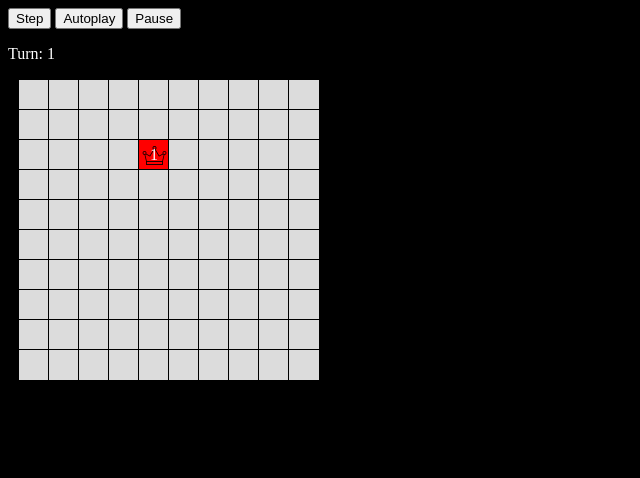
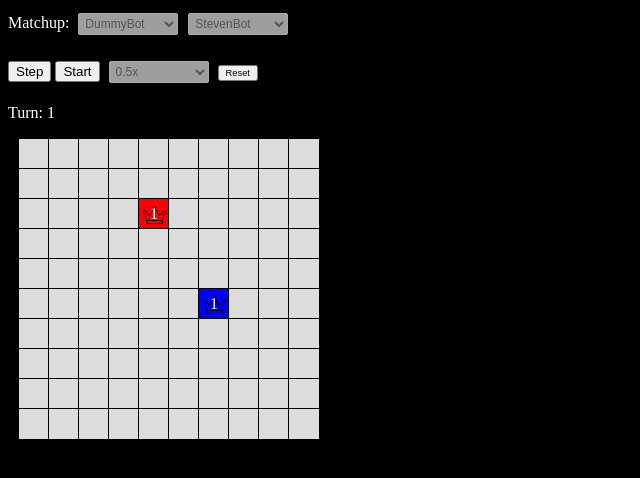
Before and after one commit to stevenhao/generalsAI, a plain HTML site: page simulator.html in a window 1280 px wide. Both pictures are taken after a click on the button "Step". Shown: the whole page, without its empty margins (0-640 px from the left). Drawn offline with Linux system fonts and the light colour scheme; grey boxes are pictures that could not be loaded.

Commit message:
improve simulator

```diff
--- /dev/null
+++ b/dummy.js
@@ -0,0 +1,85 @@
+var dummycnt = 0;
+var DummyBot = (function() {
+  // called every step of the game.
+  // game: an object representing the game state
+  // ctrl: an object used to submit moves
+  // call ctrl.move(sq1, sq2)
+
+  // -3: fogged empty square
+  // -4: fogged mountain
+  // -2: unfogged mountain
+  // -1: uncaptured stuff
+  // 0: your stuff
+
+  // 1) find any shortest path between square with >1 army and square not occupied with 0 army count
+  // 2) move that square in that direction
+  function step(game, ctrl) {
+    console.log('stepping. gamestate = ', game);
+    var best_path = null;
+    for (var i = 0; i < game.grid.length; ++i) {
+      if (game.grid[i].color == -1 && game.grid[i].army == 0) {
+        var path = getShortestPath(i, game);
+        if (path !== null && (best_path == null || path.length < best_path.length)) {
+          best_path = path;
+        }
+      }
+    }
+    if (best_path != null) {
+      ctrl.move(best_path[0], best_path[1]);
+    }
+  }
+
+  // gets the indices of the neighbors of an index x
+  function getNeighbors(x, game) {
+    var ans = [];
+    if (x % game.width > 0) {
+      ans.push(x - 1);
+    }
+    if (x % game.width < game.width - 1) {
+      ans.push(x + 1);
+    }
+    if (x - game.width > 0) {
+      ans.push(x - game.width);
+    }
+    if (x + game.width < game.grid.length) {
+      ans.push(x + game.width);
+    }
+    return ans;
+  }
+
+  // given the index of a square, get shortest path from start to a square s
+  // such that the the square has >= 2 army on it.
+  function getShortestPath(start, game) {
+    var path = [start];
+    var prev = {};
+    prev[start] = null;
+    var queue = [start];
+    while (queue.length > 0) {
+      var cur = queue.shift();
+      if (game.grid[cur].color == game.me && game.grid[cur].army > 1) {
+        ans = [cur];
+        while (prev[ans[ans.length - 1]] != null) {
+          ans.push(prev[ans[ans.length - 1]]);
+        }
+        return ans;
+      }
+      getNeighbors(cur, game).forEach(function (neigh) {
+        if (game.grid[neigh].color == game.me && !(neigh in prev)) {
+          queue.push(neigh);
+          prev[neigh] = cur;
+        }
+      });
+    }
+    return null;
+  }
+
+  dummycnt++;
+  var that = {
+    name: 'dummy-'+dummycnt, // the name that shows up on leaderboard
+    step: step,
+  };
+
+  return that;
+});
+
+window.DummyBot = DummyBot;
--- /dev/null
+++ b/simulator.css
@@ -0,0 +1,47 @@
+#grid {
+  position:relative;
+  margin: 10 10 10 10;
+  text-align:center;
+}
+
+.square {
+  border:1px solid black;
+  position:absolute;
+  vertical-align:middle;
+  color:white;
+  background-blend-mode: multiply;
+  background-position:center;
+  background-repeat:no-repeat;
+  background-size:25px 25px;
+}
+
+.army-text {
+  position:absolute;
+  transform:translateY(-50%);
+  top:50%;
+  width:100%;
+  font-family:Andale Mono;
+}
+
+
+/* css taken from https://codepen.io/ericrasch/pen/zjDBx */
+select {
+   -webkit-appearance: button;
+   -webkit-border-radius: 2px;
+   -webkit-box-shadow: 0px 1px 3px rgba(0, 0, 0, 0.1);
+   -webkit-padding-end: 20px;
+   -webkit-padding-start: 2px;
+   -webkit-user-select: none;
+   background-image: url(http://i62.tinypic.com/15xvbd5.png), -webkit-linear-gradient(#FAFAFA, #F4F4F4 40%, #E5E5E5);
+   background-position: 97% center;
+   background-repeat: no-repeat;
+   border: 1px solid #AAA;
+   color: #555;
+   font-size: 12px;
+   margin: 5px;
+   overflow: hidden;
+   padding: 2px 2px;
+   text-overflow: ellipsis;
+   white-space: nowrap;
+   width: 100px;
+}
--- a/simulator.html
+++ b/simulator.html
@@ -1,13 +1,38 @@
 <script src='./constants.js'></script>
 <script src='./theMap.js'></script>
-<script src='./ai.js'></script>
+<link rel="stylesheet" href="./simulator.css">
+
+<!-- put ai's here -->
+<script src='./stevenbot.js'></script>
+<script src='./dummy.js'></script>
+
 <script src='./simulator.js'></script>
 
+<body style='background-color:black;color:white'>
+  <div>Matchup:
+    <div style='display:inline-block' id='bot-selector'></div>
+  </div>
+  <p>
+  <button onclick=step()>Step</button>
 
-<body style='background-color:black;color:white'>
-  <button onclick=step()>Step</button>
-  <button onclick=autoplay()>Autoplay</button>
-  <button onclick=pause()>Pause</button>
+  <!-- some vanilla js button hiding/showing -->
+  <button id='start' onclick=btnA.hidden=true;btnB.hidden=false;autoplay()>Start</button>
+  <button hidden id='stop' onclick=btnA.hidden=false;btnB.hidden=true;pause()>Stop</button>
+  <script>
+    btnA = document.getElementById('start');
+    btnB = document.getElementById('stop');
+  </script>
+
+  <select id='speed' onchange=setSpeed(document.getElementById('speed').value)>
+    <option disabled>Autoplay speed</option>
+    <option value="0.5">0.5x</option>
+    <option value="1">1x</option>
+    <option value="2">2x</option>
+    <option value="5">5x</option>
+    <option value="10">10x</option>
+  </select>
+
+  <button style='font-size:7pt' onclick=reset();draw();>Reset</button>
 <p>
 
 <div id='game'>
--- a/simulator.js
+++ b/simulator.js
@@ -1,25 +1,103 @@
-var numPlayers = 1;
+// bot loading
+
+// be careful not to name these DummyBot, StevenBot, etc.
+// those will be the names of the actual bot constructors
+var Dummy = { name: 'DummyBot', path: './dummy.js' };
+var Steven = { name: 'StevenBot', path: './stevenbot.js' };
+
+var botSources = [Dummy, Steven];
+
+function load({name, path}) {
+  var script = document.createElement('script');
+  script.type = 'text/javascript';
+  script.src = path;
+  document.head.appendChild(script);
+}
+
+function reloadBots() { // called when you update a source file, e.g.
+  botSources.forEach(load);
+}
+reloadBots();
+
+// "global" configs
+var botPlayers = [Dummy, Steven]; // default matchup: Dummy v Steven
+var numPlayers = 2;
 var w = 10;
 var h = 10;
-var bots = [];
+var delay = 10;
 
-var theMap = makeMap(numPlayers, w, h); // from generals-map.js
-bots[0] = DummyAI;
+function setSpeed(speed) {
+  speed = parseFloat(speed);
+  delay = 10 / speed; // max speed: 10
+}
+
+function makeBotSelectElement(defaultValue, onselect) {
+  var select = document.createElement('select');
+  botSources.forEach((bot, idx) => {
+    var option = document.createElement('option');
+    if (bot === defaultValue) {
+      option.selected = true;
+    }
+    option.value = idx;
+    option.innerHTML = bot.name;
+    select.appendChild(option);
+  });
+  select.onchange = () => onselect(botSources[parseInt(select.value)]);
+  return select;
+}
+
+function drawBotSelector() {
+  var botSelector = document.getElementById('bot-selector');
+  botSelector.innerHTML = '';
+  botPlayers.forEach((currentPlayer, idx) => {
+    var select = makeBotSelectElement(currentPlayer, bot => {
+      botPlayers[idx] = bot;
+    });
+    var hintOption = document.createElement('option');
+    hintOption.innerHTML = 'Select Player ' + (idx + 1);
+    hintOption.disabled = true;
+    select.insertBefore(hintOption, select.childNodes[0]);
+    botSelector.appendChild(select);
+  });
+}
+
+// "local" vars, i.e. they are reset each game
+var players;
+var theMap;
+function reset() {
+  theMap = makeMap(numPlayers, w, h); // from generals-map.js
+  players = botPlayers.map(fn => window[fn.name](numPlayers, w, h)); // instantiate each bot
+}
+reset();
+
+var currentDelay = 10;
 
 function step() {
   theMap.step();
   draw();
   for (var i = 0; i < numPlayers; i += 1) {
-    if (bots[i]) {
-      bots[i].step(theMap.vision(i), theMap.controls(i));
+    if (players[i]) {
+      players[i].step(theMap.vision(i), theMap.controls(i));
+    } else {
+      // no op bot will not do anything this turn
     }
+  }
+}
+
+function preStep() {
+  if (currentDelay > delay) currentDelay = delay; // just changed the speed. let's not keep anyone waiting
+  if (currentDelay === 0) {
+    step();
+    currentDelay = delay;
+  } else {
+    currentDelay -= 1;
   }
 }
 
 var autoplayIntvl = 0;
 function autoplay() {
   if (autoplayIntvl === 0) {
-    autoplayIntvl = setInterval(step, 500);
+    autoplayIntvl = setInterval(preStep, 25);
   }
 }
 
@@ -36,14 +114,13 @@ var colors = {
 
 function draw() {
   document.getElementById('turn').innerHTML = theMap.turn();
-  if (!document.getElementById('grid')) {
+  if (!document.getElementById('grid')) { // redraw grid as necessary
     var grid = document.createElement('div');
     grid.id = 'grid';
-    grid.style.cssText = 'position:relative;margin: 10 10 10 10;text-align:center;';
     theMap.tiles.forEach((tile, idx) => {
       var r = Math.floor(idx / theMap.width()), c = idx % theMap.width();
       var sq = document.createElement('div');
-      sq.style.cssText = 'border: 1px solid black;position:absolute;vertical-align:middle;color:white;background-blend-mode: multiply;background-position:center;background-repeat:no-repeat;background-size:25px 25px';
+      sq.className = 'square';
       sq.style.width = 30 + 'px';
       sq.style.height = 30 + 'px';
       sq.style.left = c * 30 + 'px';
@@ -60,14 +137,21 @@ function draw() {
     var cell = grid.childNodes[idx];
     cell.style.backgroundColor = colors[tile.color];
     if (tile.army) {
-      cell.innerHTML = '<div style="position:absolute;transform:translateY(-50%);top:50%;width:100%;font-family:Andale Mono">'+tile.army+'</div>';
+      cell.innerHTML = '<div class="army-text">'+tile.army+'</div>';
+    } else {
+      cell.innerHTML = '';
     }
     if (theMap.generals.indexOf(idx) !== -1) {
       cell.style.backgroundImage = 'url(images/crown.png)';
     } else if (tile.color === TILE_MOUNTAIN) {
       cell.style.backgroundImage = 'url(images/mountain.png)';
+    } else {
+      cell.style.backgroundImage = '';
     }
   });
 }
 
-window.onload = draw;
+window.onload = () => {
+  drawBotSelector()
+  draw();
+}
--- /dev/null
+++ b/stevenbot.js
@@ -0,0 +1,85 @@
+var stevenbotcnt = 0;
+var StevenBot = (function() {
+  // called every step of the game.
+  // game: an object representing the game state
+  // ctrl: an object used to submit moves
+  // call ctrl.move(sq1, sq2)
+
+  // -3: fogged empty square
+  // -4: fogged mountain
+  // -2: unfogged mountain
+  // -1: uncaptured stuff
+  // 0: your stuff
+
+  // 1) find any shortest path between square with >1 army and square not occupied with 0 army count
+  // 2) move that square in that direction
+  function step(game, ctrl) {
+    console.log('stepping. gamestate = ', game);
+    var best_path = null;
+    for (var i = 0; i < game.grid.length; ++i) {
+      if (game.grid[i].color == -1 && game.grid[i].army == 0) {
+        var path = getShortestPath(i, game);
+        if (path !== null && (best_path == null || path.length < best_path.length)) {
+          best_path = path;
+        }
+      }
+    }
+    if (best_path != null) {
+      ctrl.move(best_path[0], best_path[1]);
+    }
+  }
+
+  // gets the indices of the neighbors of an index x
+  function getNeighbors(x, game) {
+    var ans = [];
+    if (x % game.width > 0) {
+      ans.push(x - 1);
+    }
+    if (x % game.width < game.width - 1) {
+      ans.push(x + 1);
+    }
+    if (x - game.width > 0) {
+      ans.push(x - game.width);
+    }
+    if (x + game.width < game.grid.length) {
+      ans.push(x + game.width);
+    }
+    return ans;
+  }
+
+  // given the index of a square, get shortest path from start to a square s
+  // such that the the square has >= 2 army on it.
+  function getShortestPath(start, game) {
+    var path = [start];
+    var prev = {};
+    prev[start] = null;
+    var queue = [start];
+    while (queue.length > 0) {
+      var cur = queue.shift();
+      if (game.grid[cur].color == game.me && game.grid[cur].army > 1) {
+        ans = [cur];
+        while (prev[ans[ans.length - 1]] != null) {
+          ans.push(prev[ans[ans.length - 1]]);
+        }
+        return ans;
+      }
+      getNeighbors(cur, game).forEach(function (neigh) {
+        if (game.grid[neigh].color == game.me && !(neigh in prev)) {
+          queue.push(neigh);
+          prev[neigh] = cur;
+        }
+      });
+    }
+    return null;
+  }
+
+  stevenbotcnt++;
+  var that = {
+    name: 'stevenbot'+stevenbotcnt,
+    step: step,
+  };
+
+  return that;
+});
+
+window.StevenBot = StevenBot;
--- a/theMap.js
+++ b/theMap.js
@@ -119,10 +119,18 @@ function makeMap(p, w, h) {
   var turn = 0;
   function step() {
     turn += 1;
-    if (turn % 2 == 0) {
+    if (turn % 2 === 0) {
       // grow generals
       generals.forEach(idx => {
         tiles[idx].army += 1;
+      });
+    }
+    if (turn % 50 === 0) {
+      // grow everyone
+      tiles.forEach((tile, idx) => {
+        if (tile.color >= 0) {
+          tiles[idx].army += 1;
+        }
       });
     }
   }
```
